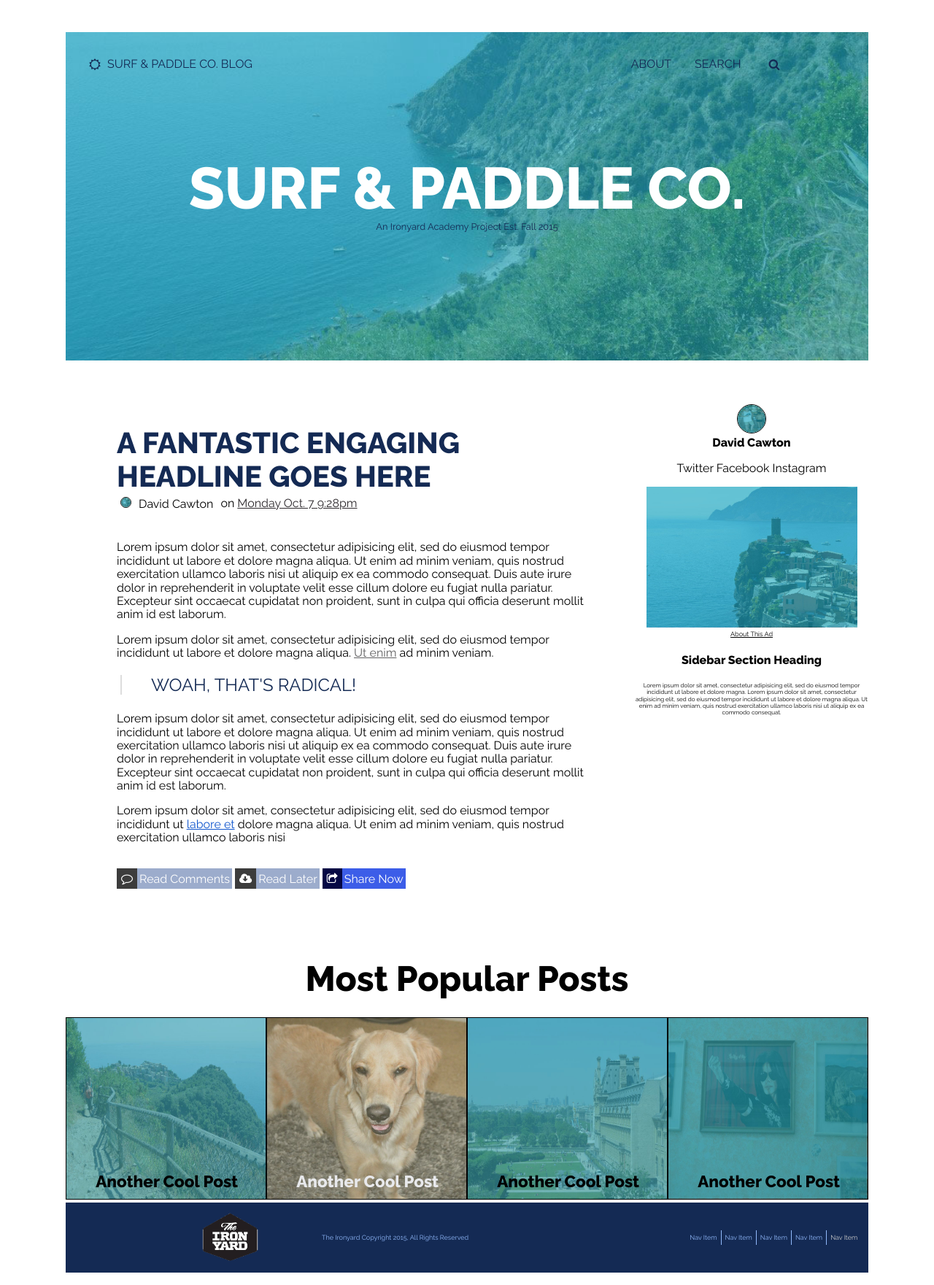
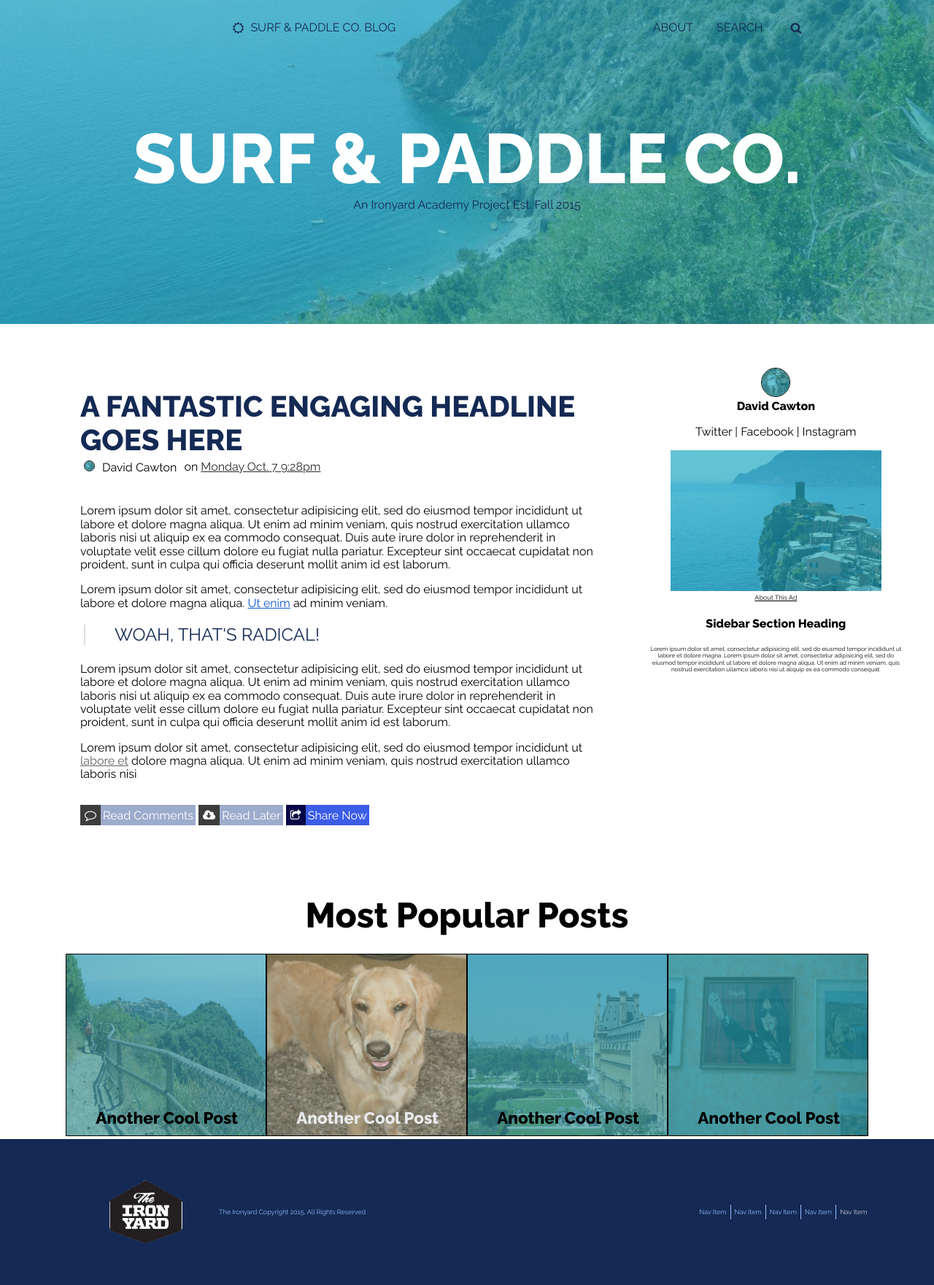
Before and after one commit to davidcawton/05-surf-and-paddle, a plain HTML site: page index.html in a window 1280 px wide. Shown: the part 6-1767 px from the top of the page at 73% size. Drawn offline with nearby package versions, Linux system fonts and the light colour scheme.

Commit message:
Fixed Any Outstanding Issues

```diff
--- a/app.css
+++ b/app.css
@@ -5,19 +5,14 @@
 html {
   box-sizing: border-box;
   font-family: 'Raleway', sans-serif;
-  max-width: 1200px;
-  margin: auto;
 }
+
 *, *:before, *:after {
   box-sizing: inherit;
   /*color: rgba(255, 255, 255, 0);*/
 }
 
 /*** NAVIGATION***/
-
-body {
-  margin: 50px 50px 0;
-}
 
 nav {
   display: flex;
@@ -42,7 +37,7 @@ nav {
   display: flex;
   flex: 1;
   margin-left: 4rem;
-  font-size: 3rem
+  font-size: 3rem;
   border-radius: 50%;
   border: 1px solid #111;
 }
@@ -50,6 +45,7 @@ nav {
 .nav-title {
   display: flex;
   flex: 2;
+  justify-content: center;
   width: 100%;
   padding: 10px;
   margin-left: 1rem;
@@ -79,28 +75,31 @@ header {
   width: 100%;
   height: 450px;
   background: url(Images/headerSAP.jpg)
-  no-repeat center fixed ;
+  no-repeat center fixed;
   background-size: cover;
+  text-align: center;
 }
 
 
 .hero {
+  display: flex;
+  flex-direction: column;
   margin-top: 100px;
   align-content: center;
+  justify-content: center;
   text-align: center;
-  max-width: 1100px;
 }
 
 .hero_page-title {
   margin: 0;
-  font-size: 5rem;
+  font-size: 6rem;
   text-transform: uppercase;
   color: #feffff;
 }
 
 .hero_sub-title {
   margin: 0;
-  font-size:  0.8rem;
+  font-size:  1rem;
   color: rgb(20, 42, 84);
 }
 
@@ -108,7 +107,10 @@ header {
 
 main {
   display: flex;
-  align-content: center;
+  justify-content: center;
+  max-width: 1200px;
+  margin: auto;
+
 }
 
 
@@ -153,6 +155,10 @@ main {
   color: rgb(47, 43, 47);
 }
 
+#blog__dateline:hover {
+  color: rgb(16, 86, 205);
+}
+
 .blog__author-pic {
   border-radius: 50%;
   border: solid 0.8px #000;
@@ -171,13 +177,20 @@ main {
 
 #blog__active-link {
   text-decoration: underline;
+  color: rgb(16, 86, 205);
+}
+
+#blog__active-link:hover {
   color: rgb(97, 97, 98);
 }
 
 #blog__inactive-link {
   text-decoration: underline;
+  color: rgb(97, 97, 98);
+}
+
+#blog__inactive-link:hover {
   color: rgb(16, 86, 205);
-
 }
 
 .blog__block-quote {
@@ -198,12 +211,19 @@ main {
   color: #fff;
   border-left-color: rgb(60, 60, 60);
   background-color: rgb(156, 172, 204);
+}
 
+.blog__social-btn:hover {
+  background-color: rgb(60, 93, 232);
 }
 
 
 #blog__share-btn {
   background-color: rgb(60, 93, 232);
+}
+
+#blog__share-btn:hover {
+  background-color: rgb(156, 172, 204);
 }
 
 .fa {
@@ -230,6 +250,10 @@ main {
   text-align: center;
 }
 
+.blog__sidebar-social:hover {
+  color: rgb(97, 97, 98);
+}
+
 .blog__sidebar-name {
   margin: 0;
 }
@@ -253,6 +277,10 @@ main {
   vertical-align: top;
   margin: 0;
   font-size: 9px;
+}
+
+#sidebar-ad-text:hover {
+  color: rgb(97, 97, 98);
 }
 
 .blog__sidebar-pic {
@@ -302,6 +330,10 @@ main {
   left: 15%;
   }
 
+  .blog__bottom-post-title:hover {
+    color: #fff;
+  }
+
 .blog__bottom-pic {
   flex: 1;
   width: 275px;
@@ -313,13 +345,17 @@ main {
   color: rgb(232, 233, 236);
 }
 
+#selected-title:hover {
+  color: #fff;
+}
+
 
 /*** FOOTER ***/
 
 footer {
   display: flex;
   width: 100%;
-  height: 6rem;
+  height: 200px;
   flex-direction: row;
   justify-content: center;
   background: rgb(20, 42, 84);
@@ -335,8 +371,10 @@ footer {
 
 .footer__TIY-logo {
   display: flex;
-  flex: 1;
-  transform: scale(.3);
+  width: 100px;
+  height: 100px;
+  margin: 50px;
+
   }
 
  .footer__text{
@@ -356,6 +394,10 @@ footer {
   color: rgb(146, 186, 252);
 }
 
+.footer__bottom-nav-item:hover {
+  color: #ccc;
+}
+
 .footer__bottom-nav-item {
     border-right: solid 1px;
     list-style: none;
@@ -366,3 +408,7 @@ footer {
   color: #ccc;
   border-right: none;
 }
+
+#selected-footer-nav-item:hover {
+  color: rgb(146, 186, 252);
+}
--- a/index.html
+++ b/index.html
@@ -51,7 +51,7 @@
         <div class="blog__sidebar-top">
           <img class="blog__author-pic" id="sidebar-author-pic" src="Images/authorSAP.jpg">
           <h4 class="blog__sidebar-name">David Cawton</h4>
-          <p class="blog__sidebar-social">Twitter Facebook Instagram </p>
+          <p class="blog__sidebar-social"> Twitter | Facebook | Instagram </p>
         </div>
         <img class="blog__sidebar-pic" src="Images/SidePicSAP.jpg">
         <p id="sidebar-ad-text"> About This Ad </p>
```
